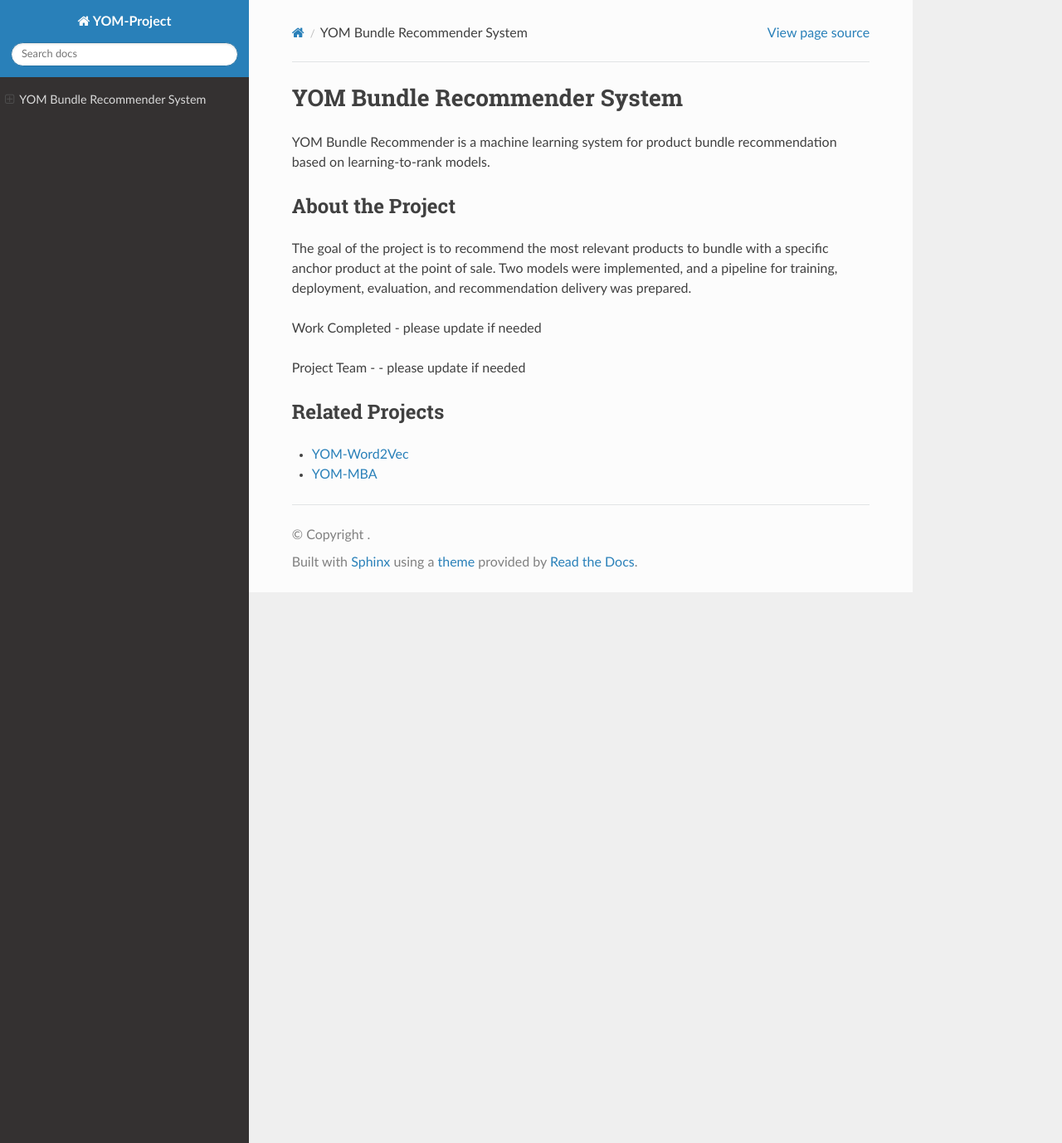
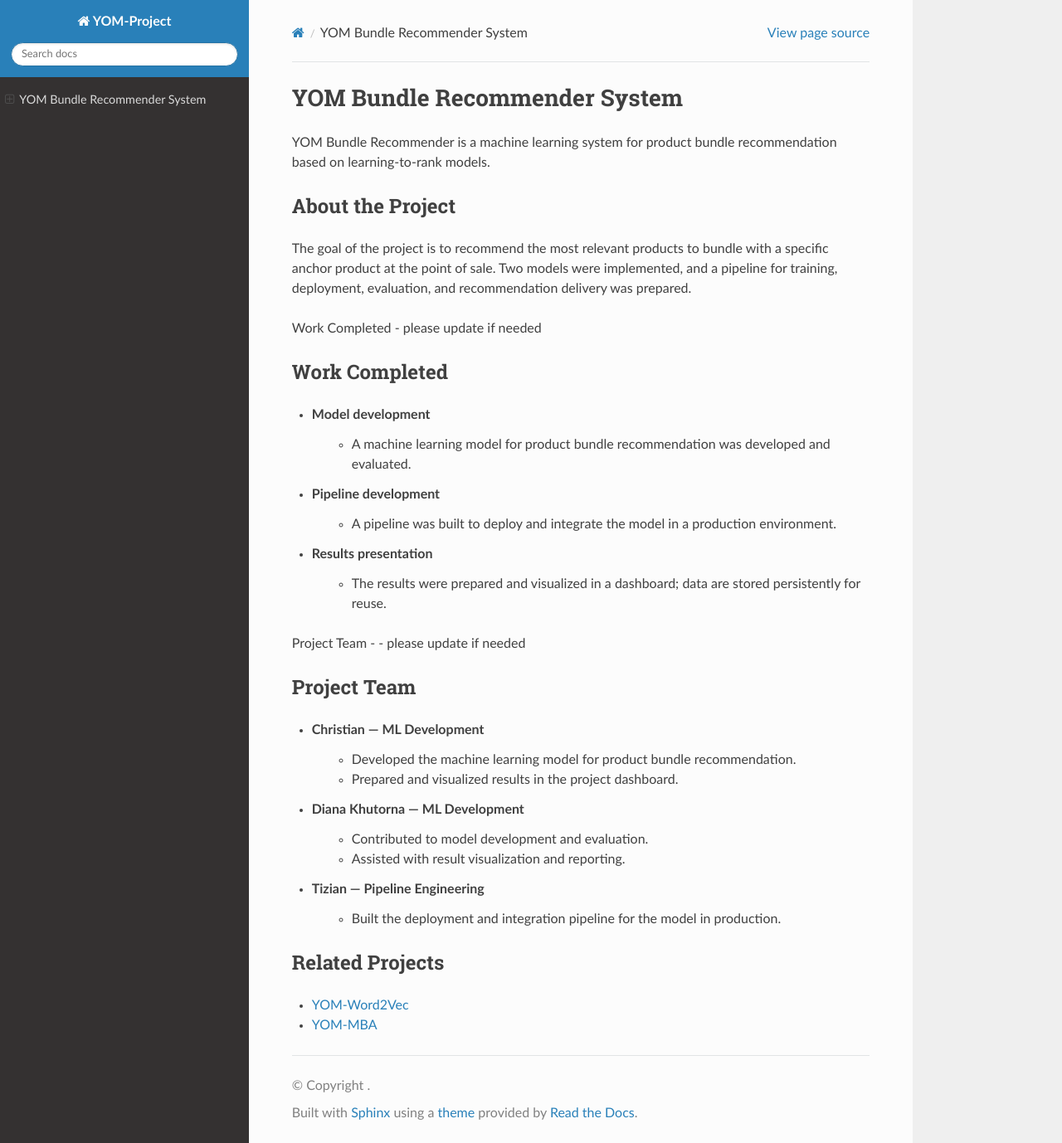
Before and after one commit to chris026/YOM-Project, a Sphinx documentation site: the page built from docs/index.rst, in a window 1280 px wide and 1378 px high. Shown: the whole window at 83% size. Built offline with Sphinx 7.4.7 and the Read the Docs theme 3.1.0, drawn with Linux system fonts in a browser that asks for light colours.

Commit message:
replace tables

```diff
--- a/docs/index.rst
+++ b/docs/index.rst
@@ -13,36 +13,29 @@ Two models were implemented, and a pipeline for training, deployment, evaluation
 
 Work Completed - please update if needed
 
-.. list-table::
-    :widths: 25 75
-    :header-rows: 1
+Work Completed
+--------------
 
-      * - Step
-         - What was done
-      * - Model development
-         - A machine learning model for product bundle recommendation was developed and evaluated.
-      * - Pipeline development
-         - A pipeline was built to deploy and integrate the model in a productive environment.
-      * - Results presentation
-         - The results were prepared and visualized in a dashboard, with data stored persistently for reuse.
+- Model development
+   - A machine learning model for product bundle recommendation was developed and evaluated.
+- Pipeline development
+   - A pipeline was built to deploy and integrate the model in a production environment.
+- Results presentation
+   - The results were prepared and visualized in a dashboard; data are stored persistently for reuse.
 
 Project Team - - please update if needed
 
-.. list-table::
-    :widths: 20 30 50
-    :header-rows: 1
+Project Team
+------------
 
-      * - Team member
-         - Role
-         - Contribution
-      * - Christian
-         - Development of a machine learning model for product bundle recommendation.
-         - Preparation and visual representation of the results in a dashboard.
-      * - Diana Khutorna
-         - Development of a machine learning model for product bundle recommendation.
-         - Preparation and visual representation of the results in a dashboard.
-      * - Tizian
-         - Development of a pipeline to deploy and integrate the model in a productive environment
+- Christian — ML Development
+   - Developed the machine learning model for product bundle recommendation.
+   - Prepared and visualized results in the project dashboard.
+- Diana Khutorna — ML Development
+   - Contributed to model development and evaluation.
+   - Assisted with result visualization and reporting.
+- Tizian — Pipeline Engineering
+   - Built the deployment and integration pipeline for the model in production.
 
 
 Related Projects
```
